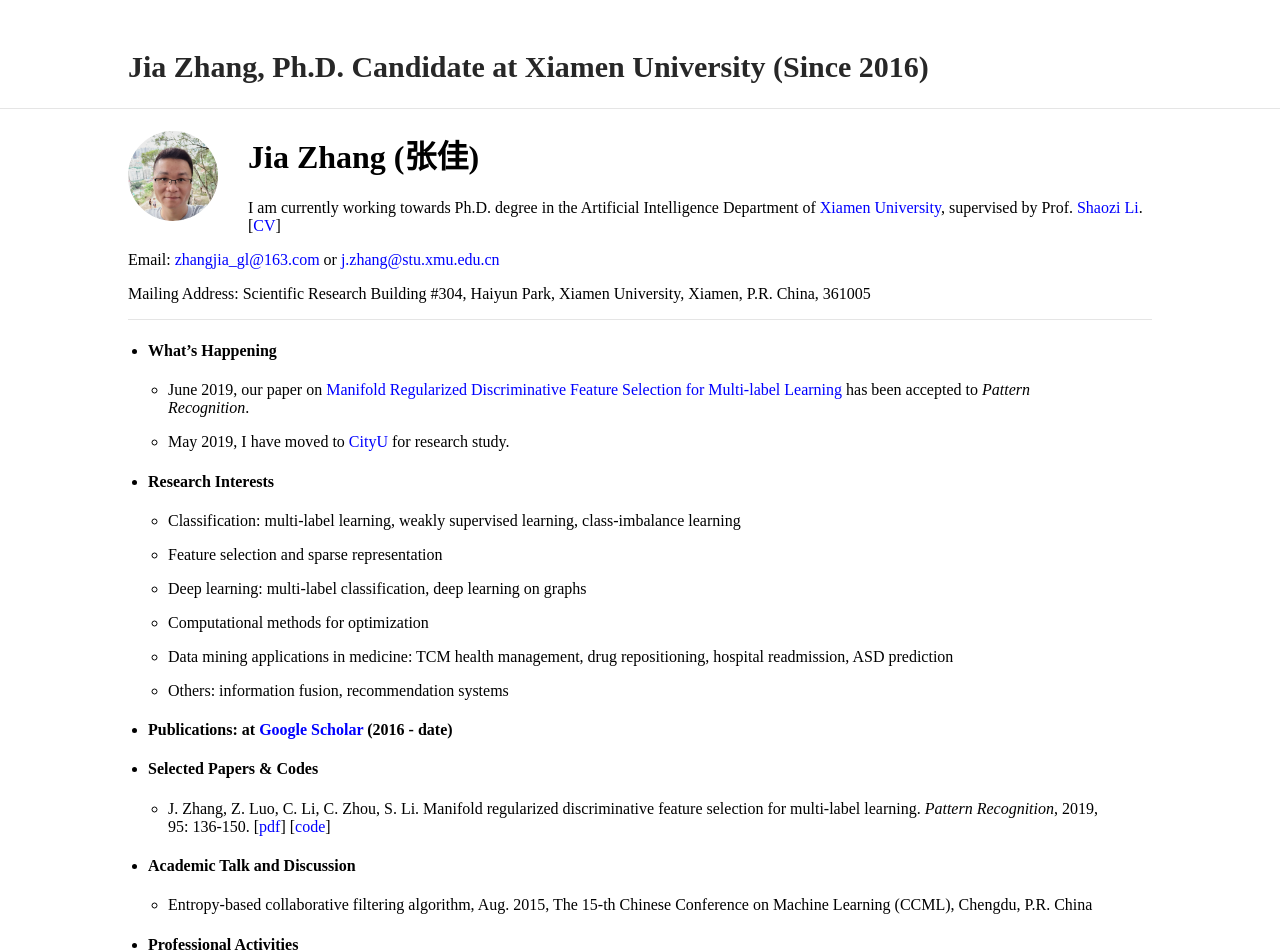
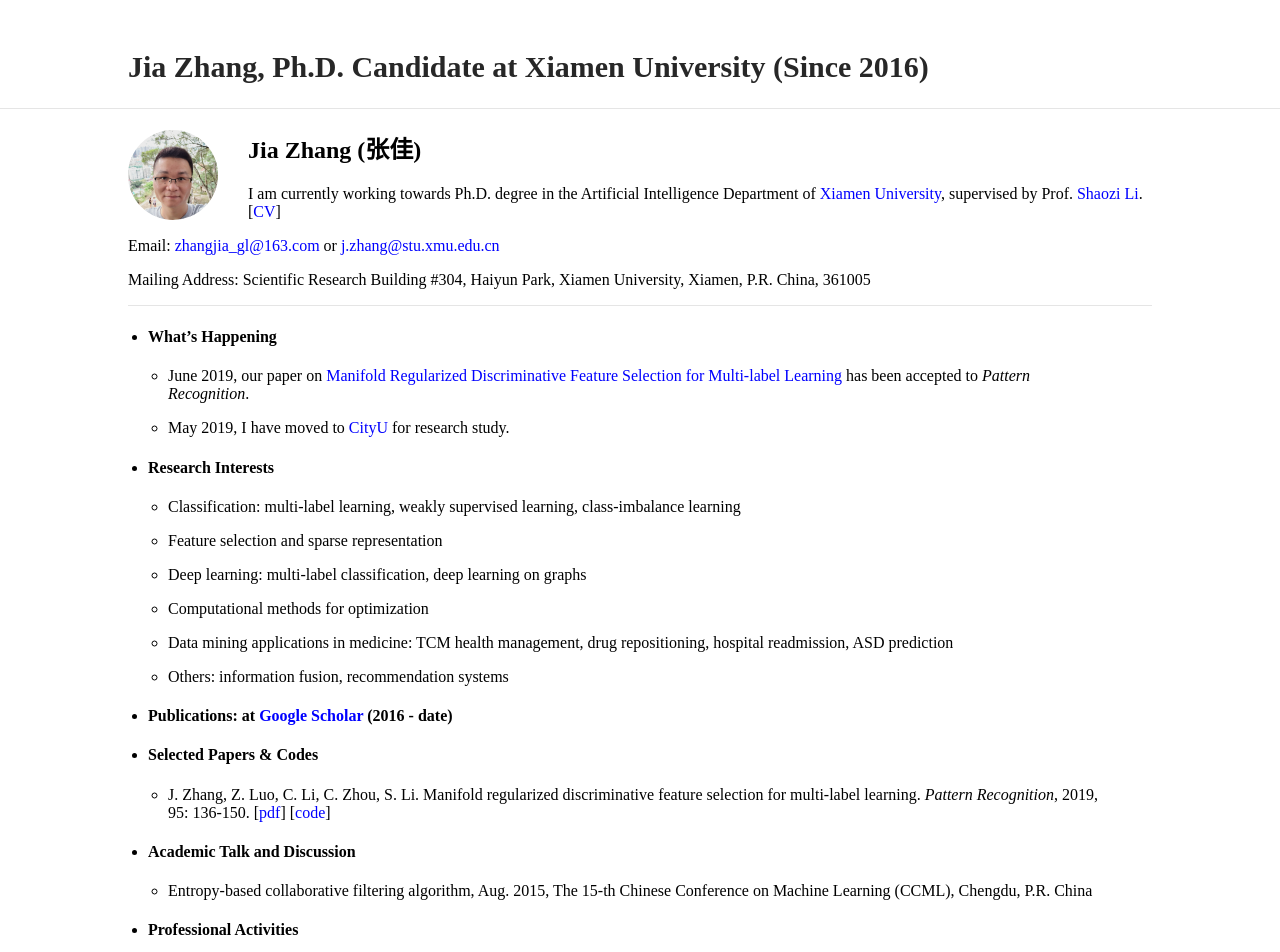
Before and after one commit to jiazhang-ml/jiazhang-ml.github.io, a Jekyll site: the page built from index.md, in a window 1280 px wide. Shown: the top 952 px of the page. Built offline with Jekyll 4.4.1, drawn with Linux system fonts in a browser that asks for light colours.

```diff
--- a/index.md
+++ b/index.md
@@ -4,7 +4,7 @@ layout: default
 
 <img class="profile-picture" src="jiazhang.jpg">
 
-# Jia Zhang (张佳)
+## Jia Zhang (张佳)
 
 I am currently working towards Ph.D. degree in the Artificial Intelligence Department of [Xiamen University](https://www.xmu.edu.cn/), supervised by Prof. [Shaozi Li](http://imt.xmu.edu.cn/szdw.html). [[CV](resume.pdf)]
 
```
